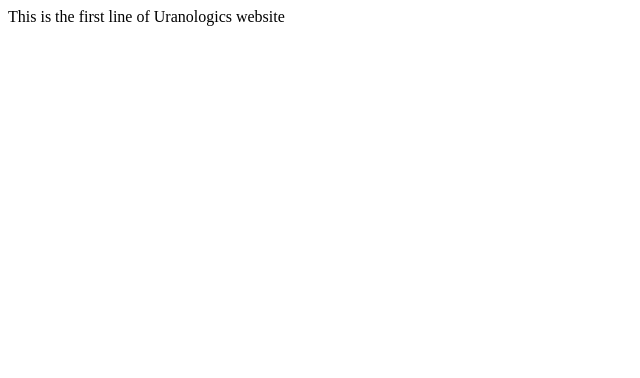
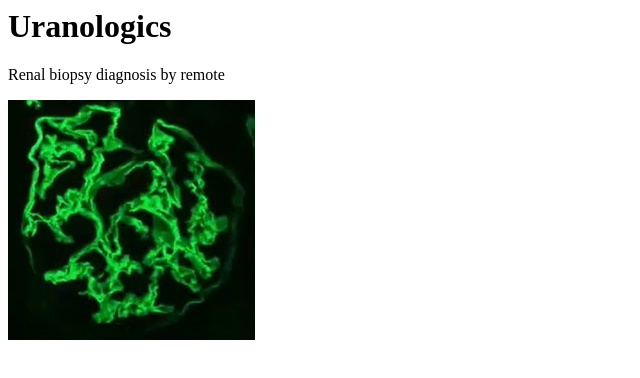
Before and after one commit to uranologics/uranologics.github.io, a plain HTML site: page index.htm in a window 1280 px wide. Shown: the whole page, without its empty margins (0-640 px from the left). Drawn offline with Linux system fonts and the light colour scheme.

Commit message:
Added first image
New webpage image

```diff
--- a/index.htm
+++ b/index.htm
@@ -1,6 +1,8 @@
 <html lang=en>
 <title>Uranologics Ltd.</title>
 <body>
-<p>This is the first line of Uranologics website</p>
+<h1>Uranologics</h1>
+<p>Renal biopsy diagnosis by remote</p>
+<img src="img/AntiGBM1.jpg" alt="IF Linear GBM stain"/>
 </body>
 </html>
```
Also changed, not shown: img/AntiGBM1.jpg (added).
